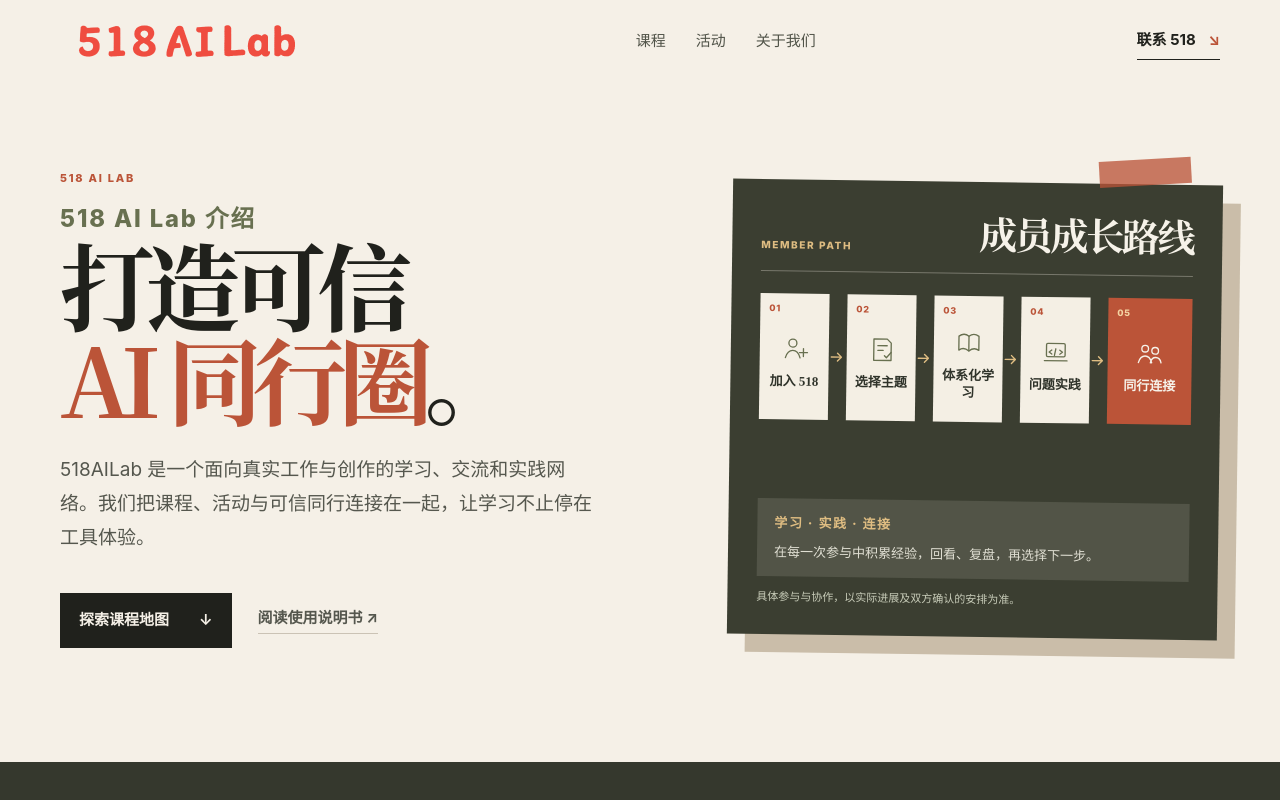
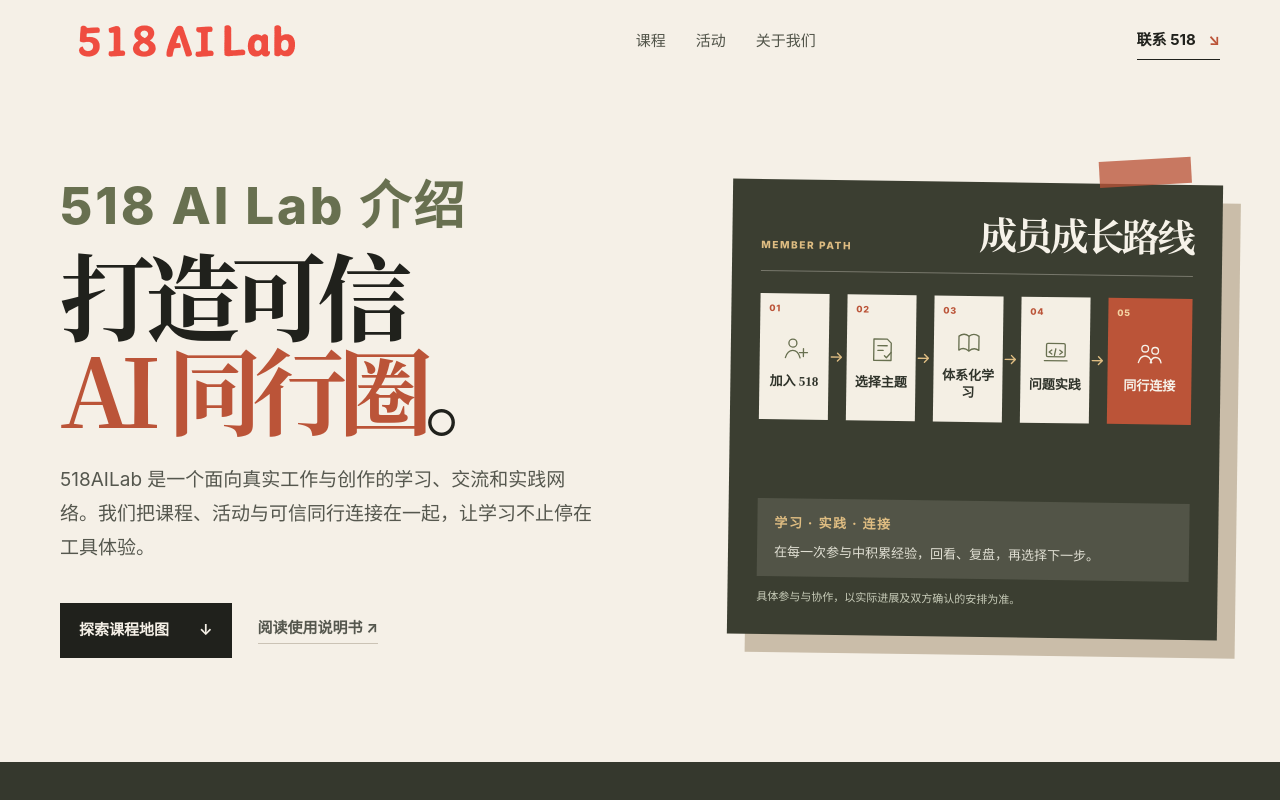
Before and after one commit to GhTechStudio/GhTechStudio.github.io, a Next.js app: page / in a window 1280 px wide. Shown: the top 800 px of the page. Built offline with nearby package versions, Linux system fonts and the light colour scheme.

Commit message:
Refine hero brand hierarchy

```diff
--- a/app/globals.css
+++ b/app/globals.css
@@ -20,7 +20,7 @@ h2 { margin: 0; font-size: clamp(37px, 4.6vw, 62px); font-weight: 600; letter-sp
 .hero { display: grid; grid-template-columns: 1.02fr .98fr; align-items: center; gap: clamp(40px, 8vw, 110px); min-height: 680px; padding: 72px 0 98px; }
 .hero-copy h1 { margin: 20px 0 28px; font-size: clamp(64px, 7.4vw, 106px); font-weight: 600; letter-spacing: -.095em; line-height: .99; }
 .hero-copy h1 em { color: var(--terracotta); font-style: normal; }
-.hero-intro-title { display: block; margin-bottom: .28em; color: var(--moss); font-family: -apple-system, BlinkMacSystemFont, "Segoe UI", "PingFang SC", "Hiragino Sans GB", "Microsoft YaHei", sans-serif; font-size: .25em; font-weight: 850; letter-spacing: .08em; }
+.hero-intro-title { display: block; margin-bottom: .32em; color: var(--moss); font-family: -apple-system, BlinkMacSystemFont, "Segoe UI", "PingFang SC", "Hiragino Sans GB", "Microsoft YaHei", sans-serif; font-size: clamp(38px, 4vw, 58px); font-weight: 850; letter-spacing: .055em; line-height: .98; }
 .hero-lead { max-width: 540px; margin: 0; color: #55574e; font-size: 19px; line-height: 1.8; }
 .hero-actions { display: flex; flex-wrap: wrap; align-items: center; gap: 26px; margin-top: 38px; }
 .button { display: inline-flex; align-items: center; gap: 30px; padding: 16px 19px; color: var(--paper); background: var(--ink); font-size: 15px; font-weight: 700; transition: background .2s; }
--- a/app/page.tsx
+++ b/app/page.tsx
@@ -93,7 +93,6 @@ export default function Home() {
 
       <section className="hero page-shell" id="top" aria-labelledby="hero-title">
         <div className="hero-copy">
-          <p className="eyebrow">518 AI LAB</p>
           <h1 id="hero-title"><span className="hero-intro-title">518 AI Lab 介绍</span>打造可信<br /><em>AI 同行圈</em>。</h1>
           <p className="hero-lead">518AILab 是一个面向真实工作与创作的学习、交流和实践网络。我们把课程、活动与可信同行连接在一起，让学习不止停在工具体验。</p>
           <div className="hero-actions"><a className="button" href="#courses">探索课程地图 <span aria-hidden="true">↓</span></a><a className="quiet-link" href={sourceLinks.handbook} target="_blank" rel="noreferrer">阅读使用说明书 <span aria-hidden="true">↗</span></a></div>
```
